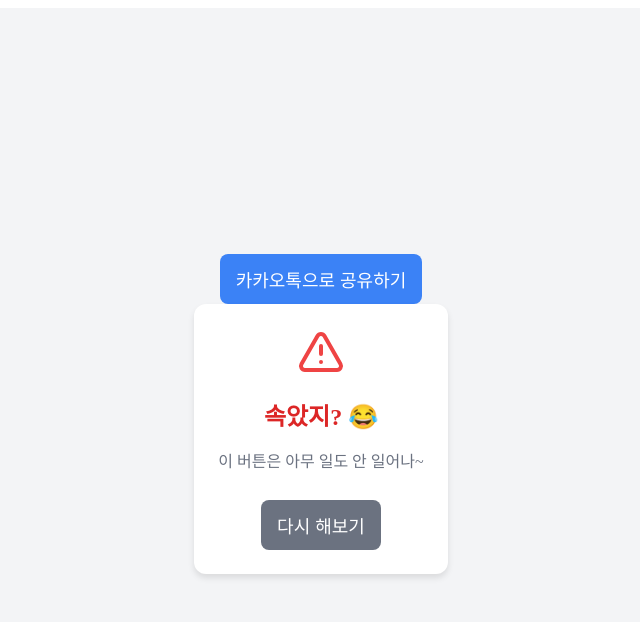
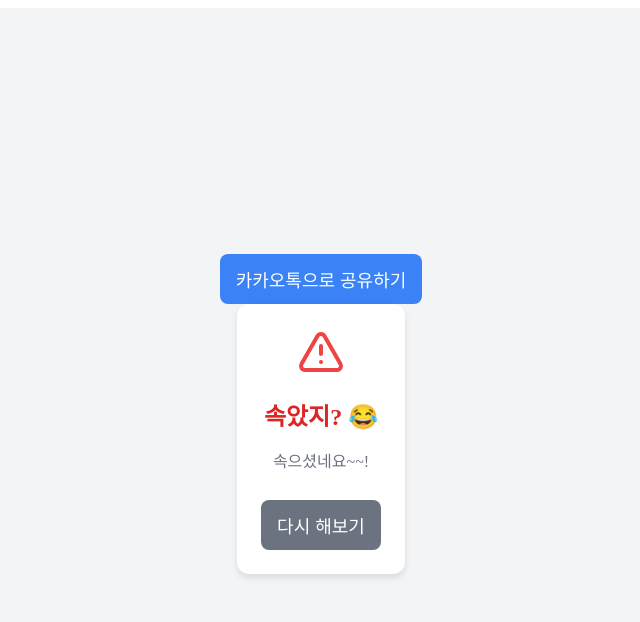
Before and after one commit to tpgusgh/kakakoprank, a React (Vite) app: page / in a window 1280 px wide. Both pictures are taken after a click on the button "눌러보기". Shown: the top 622 px of the page, without its empty margins (319-959 px from the left). Built offline with nearby package versions, Linux system fonts and the light colour scheme; no server answers.

Commit message:
connect kakao && env

```diff
--- a/src/PrankPage.jsx
+++ b/src/PrankPage.jsx
@@ -51,7 +51,7 @@
   const sendFoolMessage = () => {
     if (window.Kakao) {
       window.Kakao.Link.sendCustom({
-        templateId: 119564,
+        templateId: 119565,
       });
     }
   };
@@ -62,14 +62,14 @@
       <StyledCard>
         {!pranked ? (
           <div>
-            <h1 className="text-2xl font-bold mb-4">이 버튼을 누르면 놀라운 일이 일어납니다!</h1>
+            <h1 className="text-2xl font-bold mb-4">진짜겠어요?</h1>
             <StyledButton onClick={() => setPranked(true)}>눌러보기</StyledButton>
           </div>
         ) : (
           <motion.div initial={{ opacity: 0 }} animate={{ opacity: 1 }} transition={{ duration: 0.5 }}>
             <AlertTriangle size={48} color="#ef4444" className="mx-auto mb-4" />
             <h1 style={{ fontSize: "24px", fontWeight: "bold", color: "#dc2626" }}>속았지? 😂</h1>
-            <p style={{ color: "#6b7280", marginTop: "8px" }}>이 버튼은 아무 일도 안 일어나~</p>
+            <p style={{ color: "#6b7280", marginTop: "8px" }}>속으셨네요~~!</p>
             <StyledButton secondary onClick={() => setPranked(false)}>다시 해보기</StyledButton>
           </motion.div>
         )}
```
